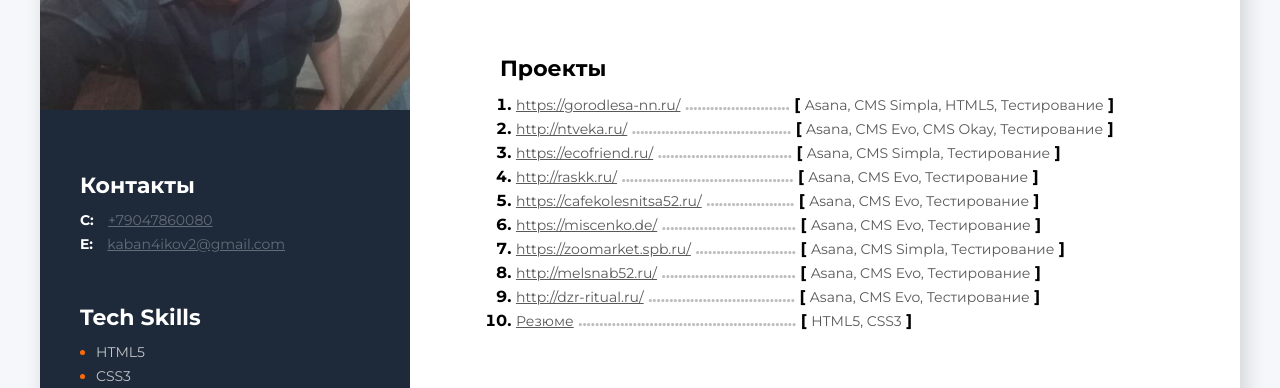
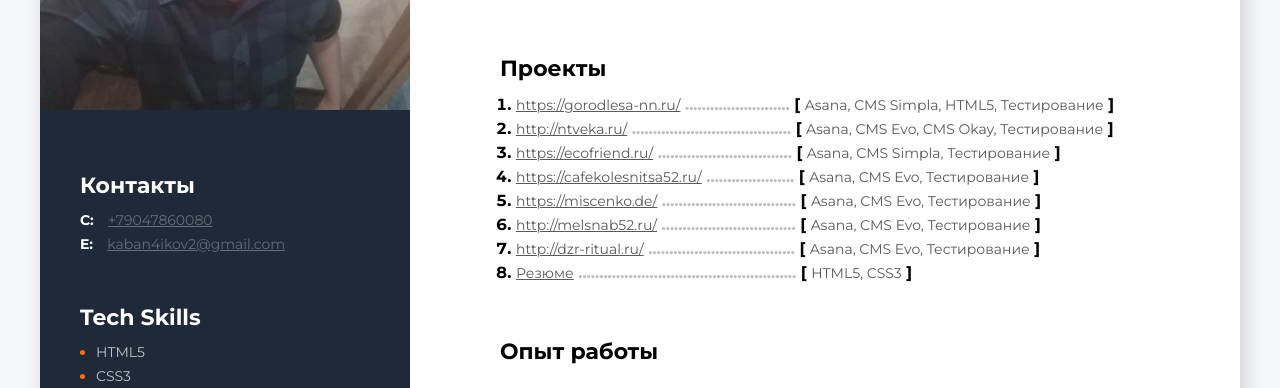
Before and after one commit to Kaban4ikoff/Kaban4ikoff.github.io, a plain HTML site: page index.html in a window 1280 px wide. Shown: the part 340-728 px from the top of the page. Drawn offline with Linux system fonts and the light colour scheme.

Commit message:
проекты

```diff
--- a/index.html
+++ b/index.html
@@ -110,12 +110,6 @@
                     </li>
                     <li class="projects-item">
                         <a class="projects-link"
-                        href="http://raskk.ru/">http://raskk.ru/</a>
-                        <span class="dots">.........................................</span>
-                        <span><b>[</b> <span class="tech-name"> Asana, CMS Evo, Тестирование</span><b> ]</b></span>
-                    </li>
-                    <li class="projects-item">
-                        <a class="projects-link"
                         href="https://cafekolesnitsa52.ru/">https://cafekolesnitsa52.ru/</a>
                         <span class="dots">.....................</span>
                         <span><b>[</b> <span class="tech-name"> Asana, CMS Evo, Тестирование</span><b> ]</b></span>
@@ -125,12 +119,6 @@
                         href="https://miscenko.de/">https://miscenko.de/</a>
                         <span class="dots">................................</span>
                         <span><b>[</b> <span class="tech-name"> Asana, CMS Evo, Тестирование</span><b> ]</b></span>
-                    </li>
-                    <li class="projects-item">
-                        <a class="projects-link"
-                        href="https://zoomarket.spb.ru/">https://zoomarket.spb.ru/</a>
-                        <span class="dots">........................</span>
-                        <span><b>[</b> <span class="tech-name"> Asana, CMS Simpla, Тестирование</span><b> ]</b></span>
                     </li>
                     <li class="projects-item">
                         <a class="projects-link"
```
